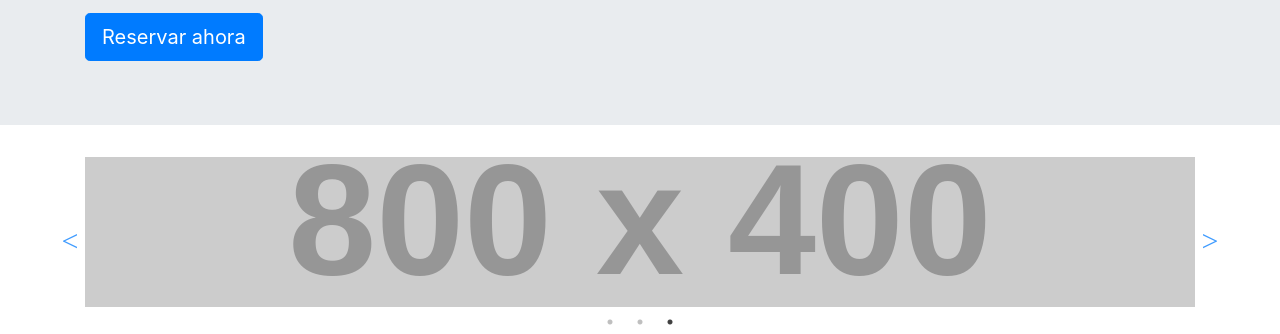
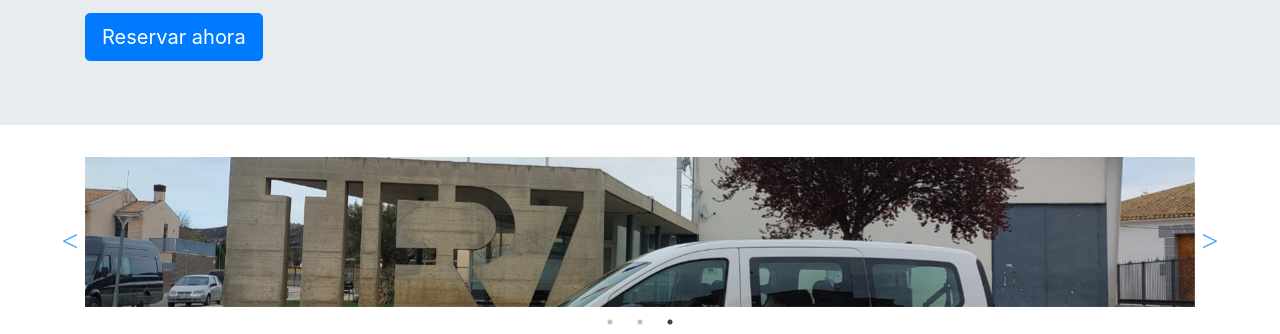
Before and after one commit to RPManea/taxitierz, a plain HTML site: page index.html in a window 1280 px wide. Shown: the part 220-554 px from the top of the page. Drawn offline with nearby package versions, Linux system fonts and the light colour scheme; placeholder pictures from the web are drawn by us; some icons are missing.

Commit message:
Update index.html

```diff
--- a/index.html
+++ b/index.html
@@ -81,9 +81,9 @@
     </section>
     <div class="container">
         <div class="carousel">
-          <img src="https://via.placeholder.com/800x400/0066cc/ffffff?text=Imagen+1" class="carousel-img" alt="Imagen 1">
-          <img src="https://via.placeholder.com/800x400/9933cc/ffffff?text=Imagen+2" class="carousel-img" alt="Imagen 2">
-          <img src="https://via.placeholder.com/800x400/ff9933/ffffff?text=Imagen+3" class="carousel-img" alt="Imagen 3">
+          <img src="img/FOTO-EJEM-TAXI.jpeg" class="carousel-img" alt="Imagen 1">
+          <img src="img/FOTO-EJEM-TAXI.jpeg" class="carousel-img" alt="Imagen 2">
+          <img src="img/FOTO-EJEM-TAXI.jpeg" class="carousel-img" alt="Imagen 3">
         </div>
       </div>
 
```
